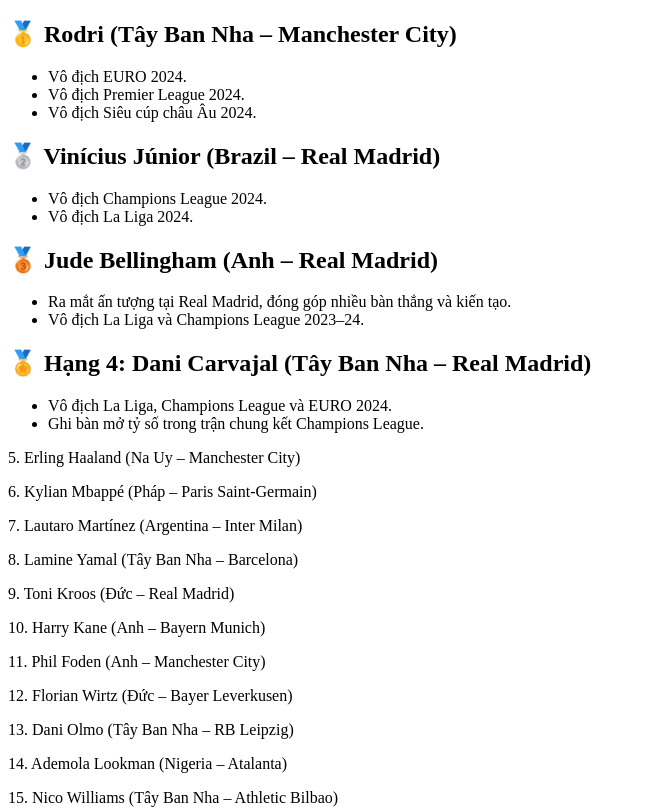
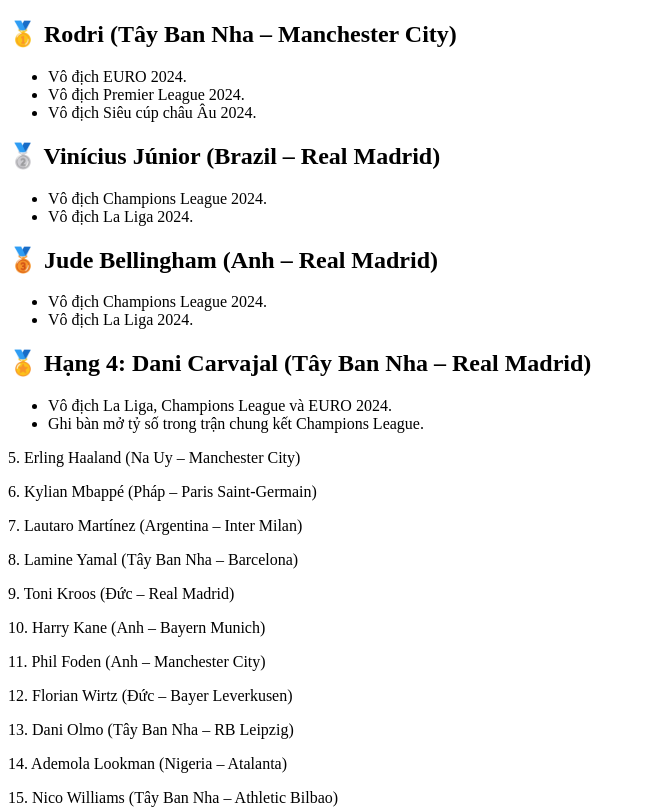
Before and after one commit to no-name-1988/Best-Player, a plain HTML site: page Ballon_d'Or_2024.html in a window 1280 px wide. Shown: the top 810 px of the page, without its empty margins (0-646 px from the left). Drawn offline with Linux system fonts and the light colour scheme.

Commit message:
Update Ballon_d'Or_2024.html

```diff
--- a/Ballon_d'Or_2024.html
+++ b/Ballon_d'Or_2024.html
@@ -22,8 +22,8 @@
 
     <h2>🥉 Jude Bellingham (Anh – Real Madrid)</h2>
     <ul>
-        <li>Ra mắt ấn tượng tại Real Madrid, đóng góp nhiều bàn thắng và kiến tạo.</li>
-        <li>Vô địch La Liga và Champions League 2023–24.</li>
+        <li>Vô địch Champions League 2024.</li>
+        <li>Vô địch La Liga 2024.</li>
     </ul>
 
     <h2>🏅 Hạng 4: Dani Carvajal (Tây Ban Nha – Real Madrid)</h2>
```
